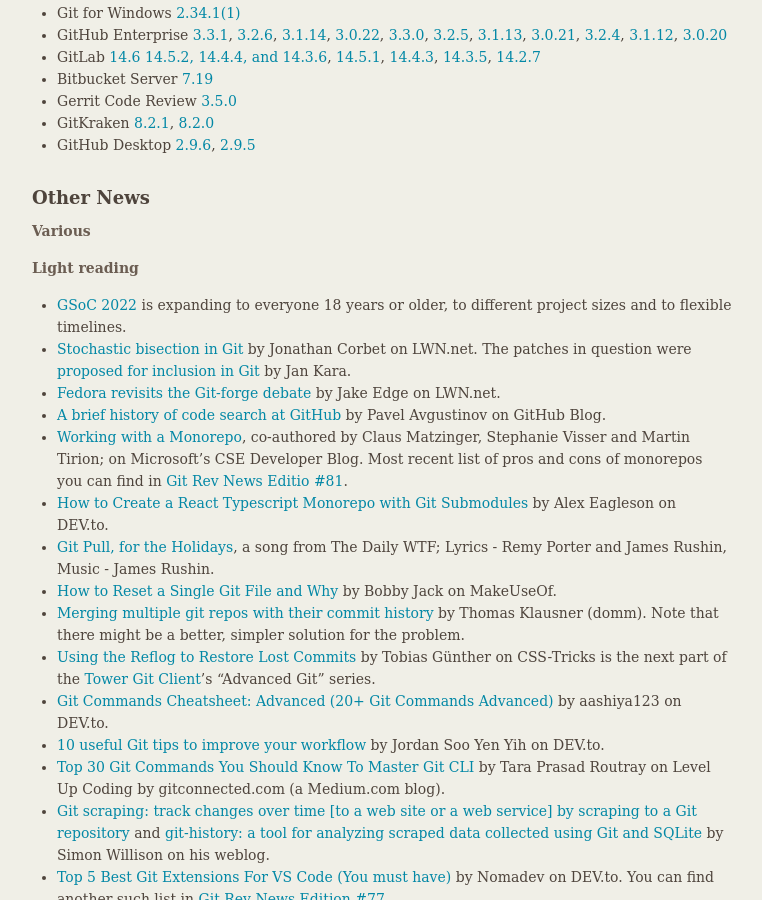
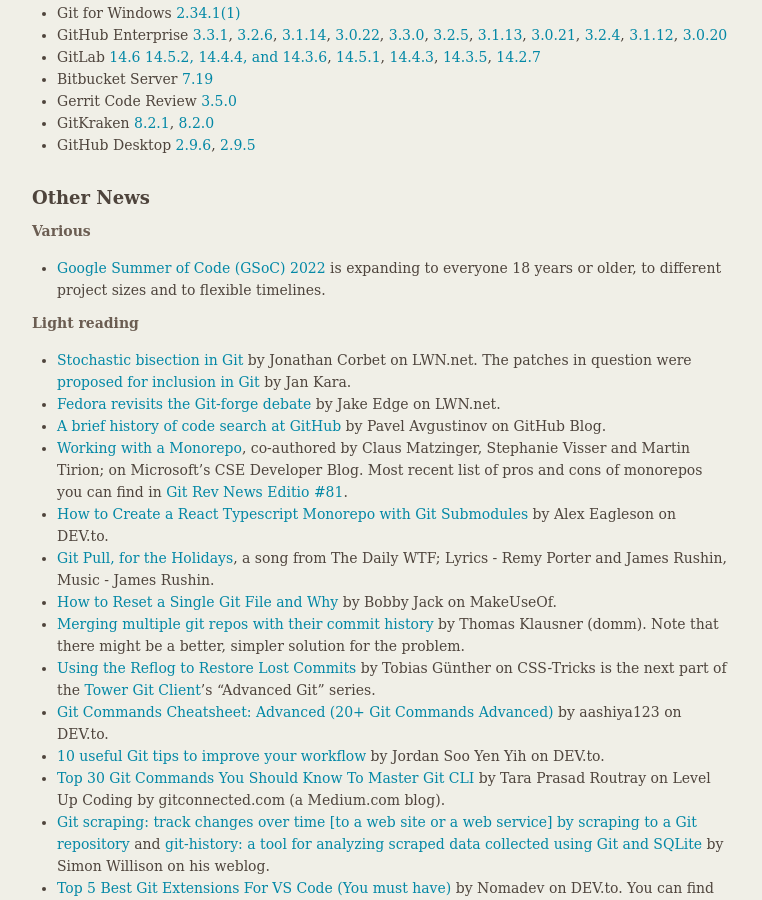
Before and after one commit to git/git.github.io, a Jekyll site: the page built from rev_news/drafts/edition-82.md, in a window 1280 px wide and 900 px high, scrolled down 4300 px. Shown: the whole window, without its empty margins (377-1139 px from the left). Built offline with Jekyll 4.4.1, drawn with Linux system fonts in a browser that asks for light colours.

Commit message:
rn-82: Fix whitespace issues

```diff
--- a/rev_news/drafts/edition-82.md
+++ b/rev_news/drafts/edition-82.md
@@ -292,12 +292,12 @@
 ## Other News
 
 __Various__
+* [Google Summer of Code (GSoC) 2022](https://opensource.googleblog.com/2021/11/expanding-google-summer-of-code-in-2022.html)
+  is expanding to everyone 18 years or older, to different project sizes and to flexible timelines.
 
 
 __Light reading__
 
-* [GSoC 2022](https://opensource.googleblog.com/2021/11/expanding-google-summer-of-code-in-2022.html)
-  is expanding to everyone 18 years or older, to different project sizes and to flexible timelines.
 * [Stochastic bisection in Git](https://lwn.net/Articles/877964/)
   by Jonathan Corbet on LWN.net.  The patches in question  were
   [proposed for inclusion in Git](https://lore.kernel.org/git/20211118164940.8818-1-jack@suse.cz/t/#u)
@@ -391,8 +391,8 @@
     * [gitSQL](https://github.com/gitsql) exporting flat file SQL statements of objects from the database to store in the Git repository
 
 
+__Git tools and sites__
 
-__Git tools and sites__
 * [BBChop](https://github.com/Ealdwulf/BBChop) is a tool in Python by Ealdwulf Wuffinga
   implementing a bisection algorithm which works on intermittent bugs (experimental code).
   BBChop is based on [Bayesian Search Theory](https://en.wikipedia.org/wiki/Bayesian_search_theory).
```
